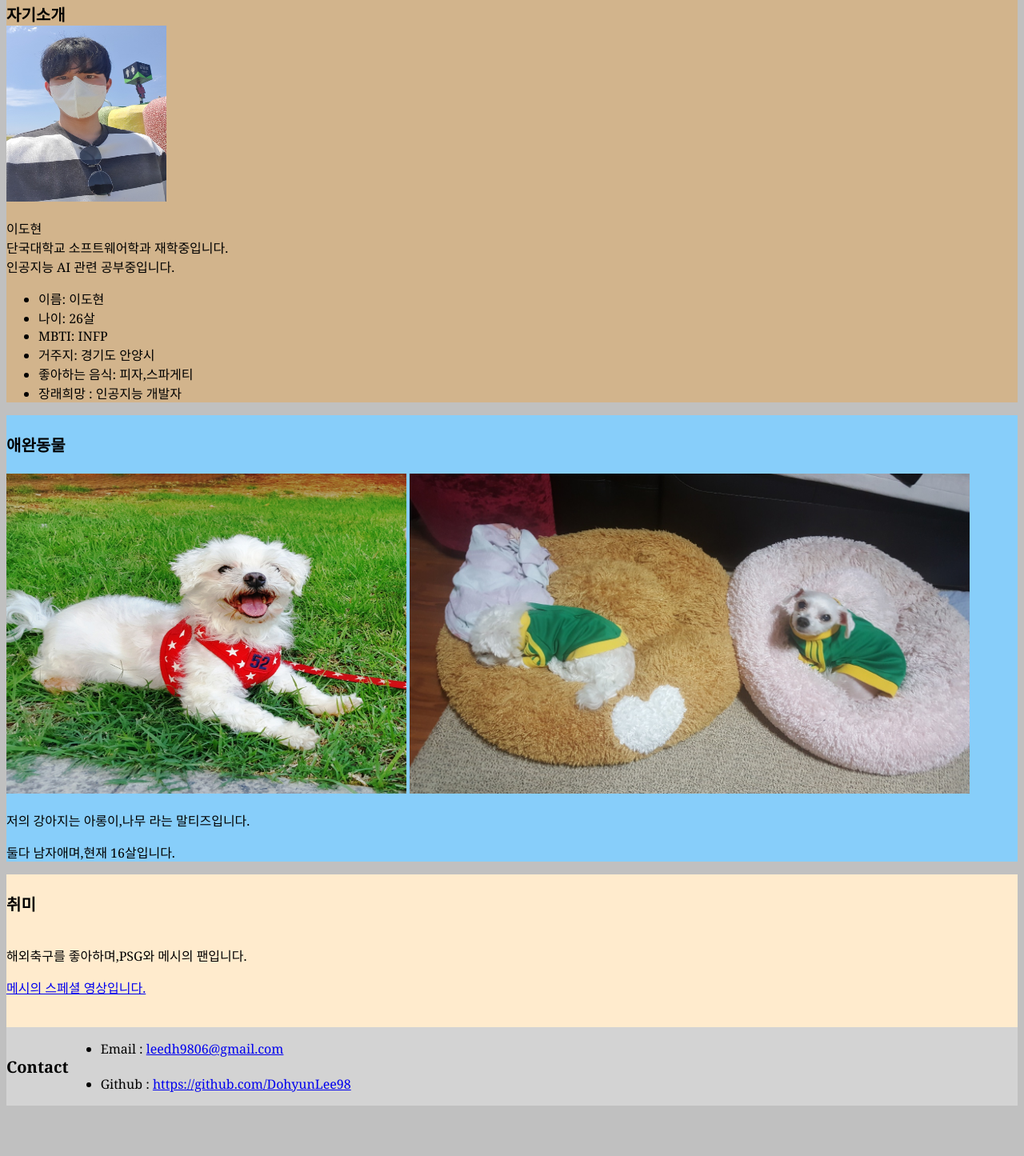
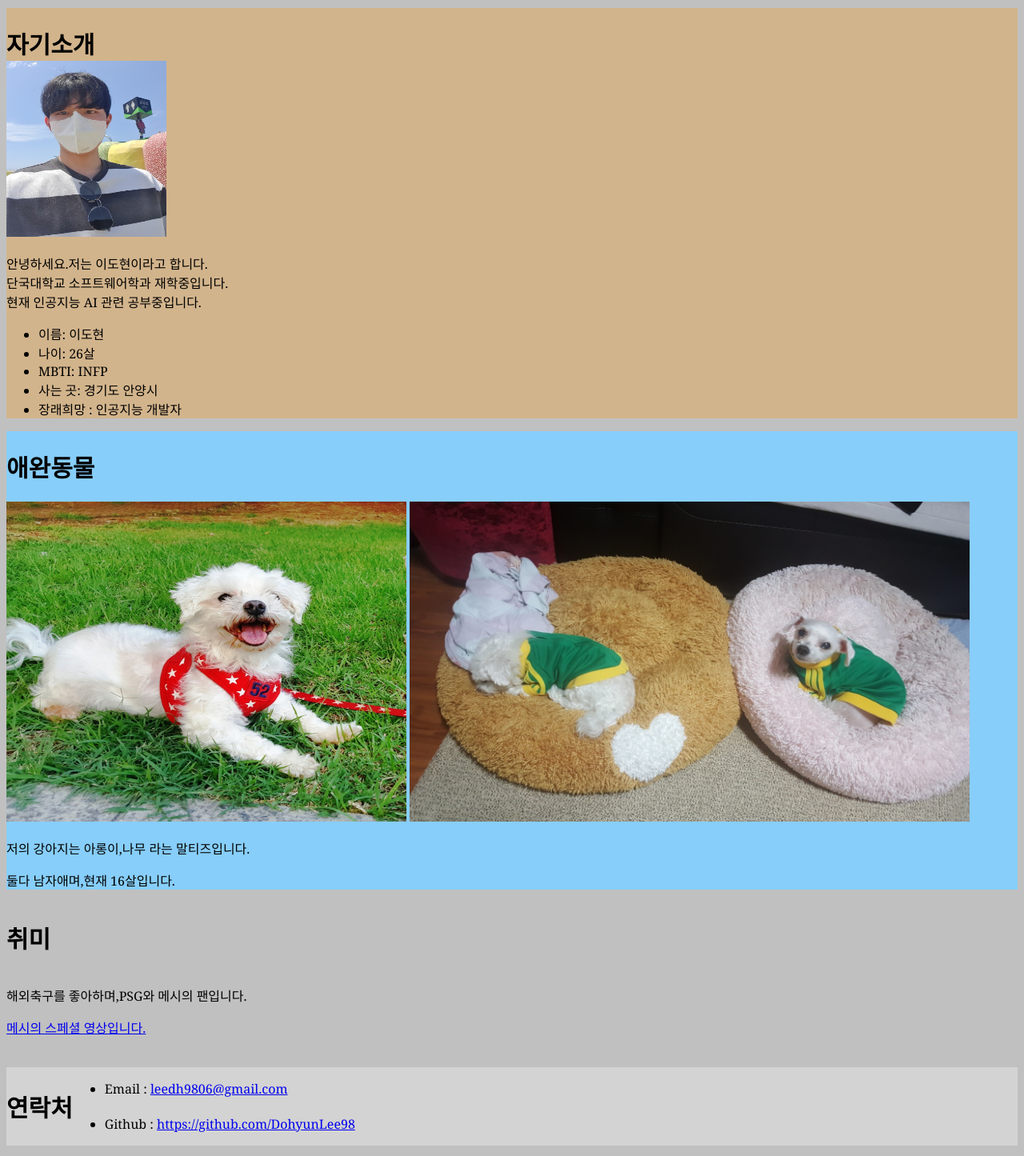
Before and after one commit to DohyunLee98/Mid-Term-Project, a plain HTML site: page index.html in a window 1280 px wide. Shown: the part 255-1700 px from the top of the page at 80% size. Drawn offline with Linux system fonts and the light colour scheme.

Commit message:
Update index.html

```diff
--- a/index.html
+++ b/index.html
@@ -35,7 +35,7 @@
       }
 
       header {
-        padding: 40 px;
+        padding: 20 px;
         color: black;
         font-weight: bold;
       }
@@ -44,7 +44,7 @@
       h2 {
         font-weight: bold;
         margin: 0;
-        font-size: 20px;
+        font-size: 30px;
       }
       h3,
       h4,
@@ -66,7 +66,7 @@
       <h2>Index</h2>
       <ul>
         <li><a href="#intro">자기소개</a></li>
-        <li><a href="#hobbies">애완동물</a></li>
+        <li><a href="#pets">애완동물</a></li>
         <li><a href="#hobbies">취미</a></li>
         <li><a href="#contact">연락처</a></li>
       </ul>
@@ -77,20 +77,20 @@
       <h2>자기소개</h2>
       <img src="사진0.jpg" width="200" height="220" />
       <p>
-        이도현<br />
+        안녕하세요.저는 이도현이라고 합니다.<br />
 
         단국대학교 소프트웨어학과 재학중입니다.<br />
 
-       인공지능 AI 관련 공부중입니다.<br />
+       현재 인공지능 AI 관련 공부중입니다.<br />
       </p>
       <ul>
         <li>이름: 이도현</li>
         <li>나이: 26살</li>
         <li>MBTI: INFP</li>
-        <li>거주지: 경기도 안양시</li>
-        <li>좋아하는 음식: 피자,스파게티</li>
+        <li>사는 곳: 경기도 안양시</li>
         <li>장래희망 : 인공지능 개발자</li>
       </ul>
+
     </div>
     <div id="pets">
       <br />
@@ -100,8 +100,9 @@
       <img src="사진2.jpg" width="700" height="400" />
       <p>저의 강아지는 아롱이,나무 라는 말티즈입니다.</p>
       <p>둘다 남자애며,현재 16살입니다.</p>
+
     </div>
-    <div id="hobbys">
+    <div id="hobbies">
       <br />
       <h2>취미</h2>
       <br />
@@ -114,7 +115,7 @@
 
     </div>
     <div id="contact">
-      <h2>Contact</h2>
+      <h2>연락처</h2>
       <ul>
         <li>
           Email : <a href="mailto:leedh9806@gmail.com">leedh9806@gmail.com</a>
```
